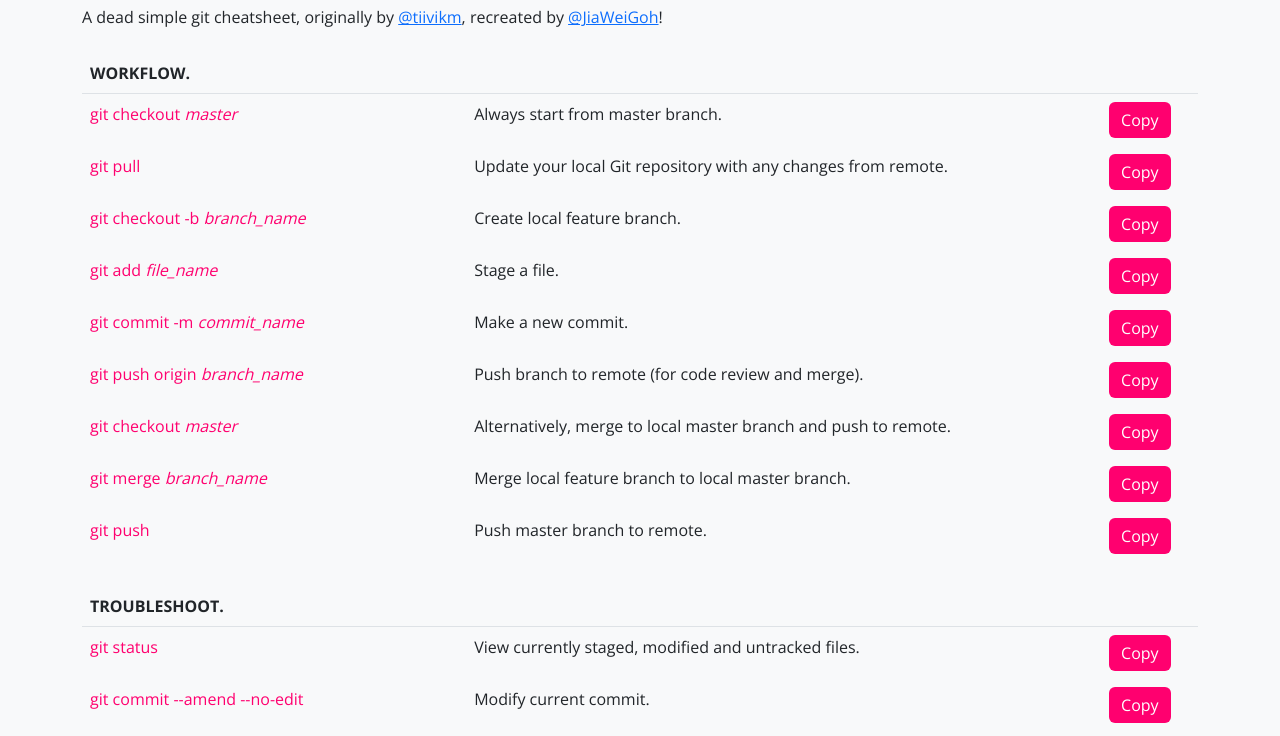
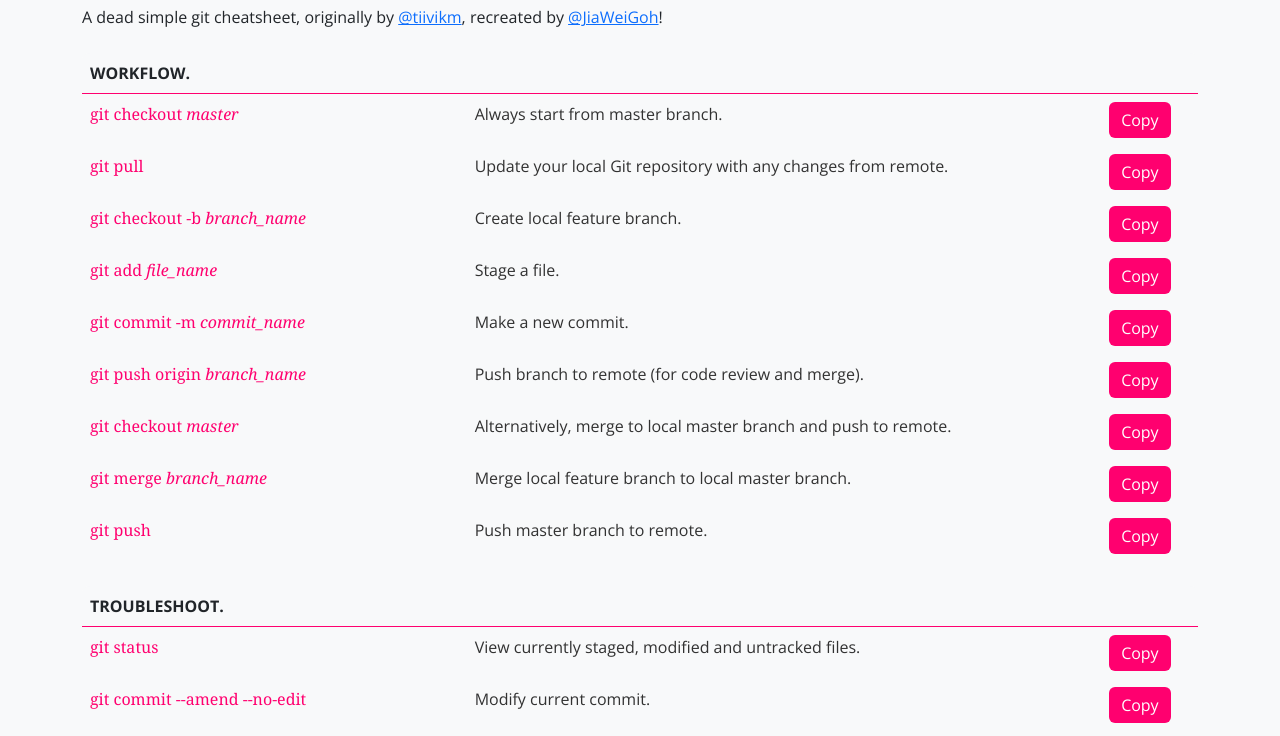
Before and after one commit to ThunderXBlitZ/GitSheet.wtf, a plain HTML site: page index.html in a window 1280 px wide. Shown: the part 61-797 px from the top of the page. Drawn offline with nearby package versions, Linux system fonts and the light colour scheme; some packages are replaced by stand-ins of ours; a script that the page names is missing.

Commit message:
Edit css styling

```diff
--- a/styles.css
+++ b/styles.css
@@ -26,14 +26,17 @@ body {
 
 .table thead th {
   font-weight: 700;
-}
-
-table thead {
-  background-color: rgb(255, 0, 111);;
+  border-color: rgb(255, 0, 111);
+  border-radius: 8px;
 }
 
 tbody tr td:first-child {
   color: rgb(255, 0, 111);
+  font-family: Georgia, 'Times New Roman', Times, serif;
+}
+
+tbody tr td:nth-child(2) {
+  color: rgb(50, 50, 50)
 }
 
 .btn-secondary {
```
